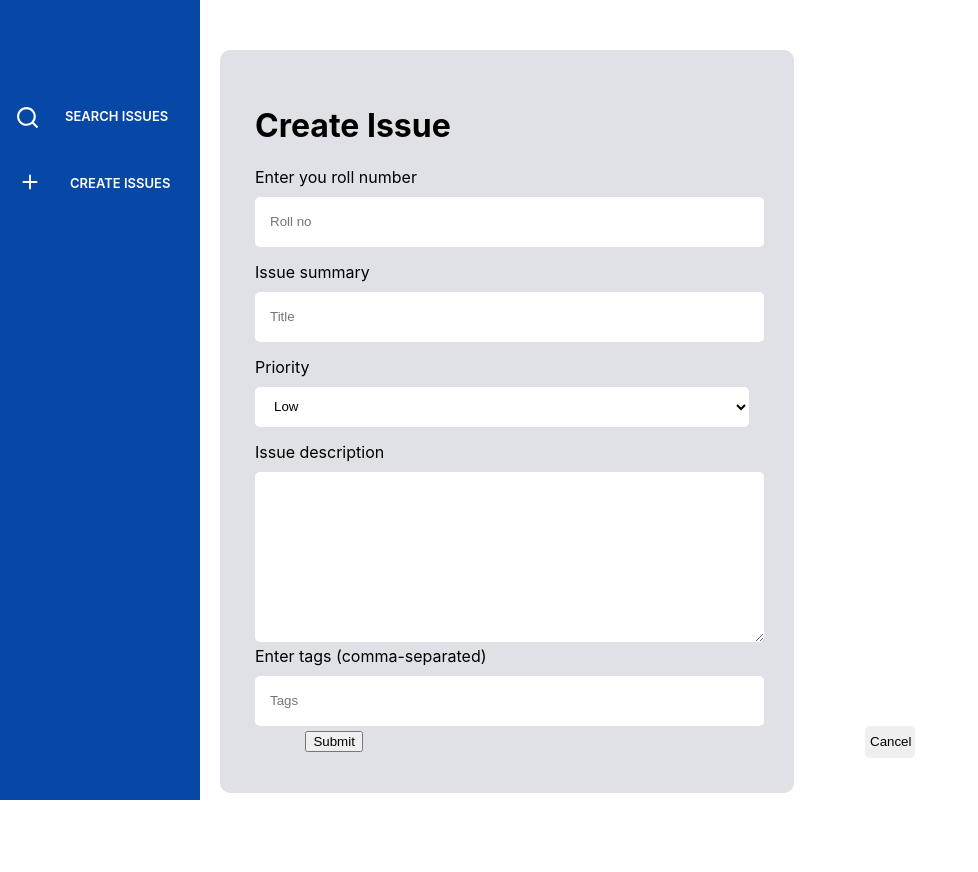
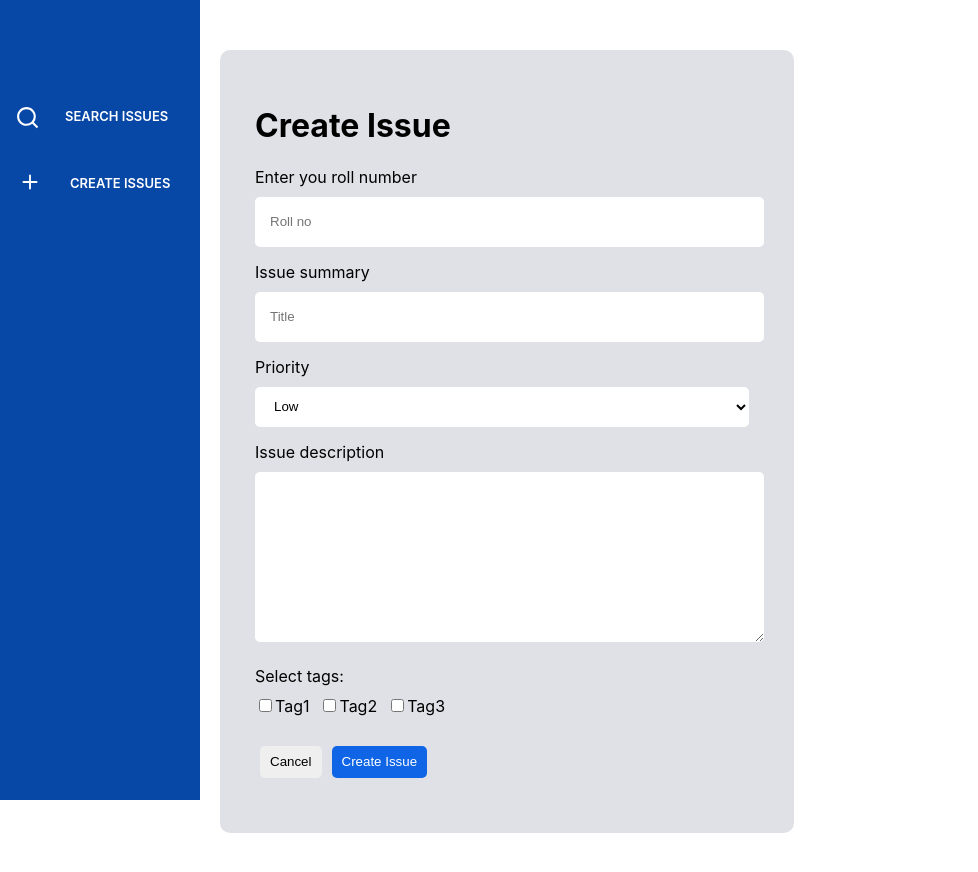
Before and after one commit to Jawadtp/Complaints-Filing-System, a React (Create React App) app in the folder client/: page / in a window 1280 px wide. Both pictures are taken after a click on the element "CREATE ISSUES". Shown: the top 872 px of the page, without its empty margins (0-978 px from the left). Before the commit the page ends 843 px from the top, so only its background shows below. Built offline with nearby package versions, Linux system fonts and the light colour scheme.

Commit message:
UI and form updates

```diff
--- a/client/package.json
+++ b/client/package.json
@@ -6,7 +6,6 @@
     "@testing-library/jest-dom": "^5.14.1",
     "@testing-library/react": "^11.2.7",
     "@testing-library/user-event": "^12.8.3",
-    "axios": "^0.21.4",
     "react": "^17.0.2",
     "react-dom": "^17.0.2",
     "react-icons": "^4.2.0",
--- a/client/src/App.css
+++ b/client/src/App.css
@@ -182,10 +182,7 @@ button:focus {
 }
 
 .issueForm input[value="Create Issue"]{
-  position: relative;
-  right: -600px;
-  margin-top: 40px;
-  padding: 5px;
+  padding: 0 10px;
   color: white;
   border: none;
   height: 2rem;
@@ -193,13 +190,33 @@ button:focus {
   background-color: #0f65e6;
 }
 
+.issueForm input[value="Create Issue"]:hover{
+  background-color: #0c56c5;
+}
+
 .issueForm input[value="Cancel"]{
-  position: relative;
-  right: -610px;
-  padding: 5px;
+  padding: 0 10px;
   height: 2rem;
   border: none;
   border-radius: 5px;
-  width: 10%;
+}
 
+.issueForm input[value="Cancel"]:hover{
+  background-color: rgb(218, 218, 218);
 }
+
+.tags{
+  margin-top: 20px;
+}
+
+.issueFormSubmitButtons{
+  display: inline-block;
+  padding: 20px 5px;
+}
+
+#tag1,
+#tag2,
+#tag3{
+  padding: 10px 10px 10px 0;
+  display: inline-block;
+}
--- a/client/src/components/CreateIssue.js
+++ b/client/src/components/CreateIssue.js
@@ -54,7 +54,7 @@ const CreateIssue = () =>
                     <div className="priority">
                         <label>Priority</label><br/>
 
-                        <select id="cars" name="cars">
+                        <select>
                             <option value="0">Low</option>
                             <option value="1">Medium</option>
                             <option value="2">High</option>
@@ -67,13 +67,33 @@ const CreateIssue = () =>
                     </div>
 
                     <div className="tags">
-                        <label>Enter tags (comma-separated)</label><br/>
-                        <input type="text" id="tags" placeholder="Tags"></input>
+
+                        <div>Select tags: </div>
+
+                        <div id="tag1">
+                            <input type="checkbox" />
+                            <label for="scales">Tag1</label>
+                        </div>
+
+                        <div id="tag2">
+                            <input type="checkbox"/>
+                            <label for="scales">Tag2</label>
+                        </div>
+
+                        <div id="tag3">
+                            <input type="checkbox"/>
+                            <label for="scales">Tag3</label>
+                        </div>
                     </div>
 
-        <input type="button" value="Cancel"/>
-        <input type="button" value="Submit" onClick={postComplaint}/>
-
+                    <div>
+                        <div className="issueFormSubmitButtons">
+                            <input type="button" value="Cancel"/>
+                        </div>
+                        <div className="issueFormSubmitButtons">
+                            <input type="button" value="Create Issue" onClick={postComplaint}/>
+                        </div>
+                    </div>
 
                 </form>
             </div>
```
Also changed, not shown: 1 other file (tests, documents, lock files or other folders).
